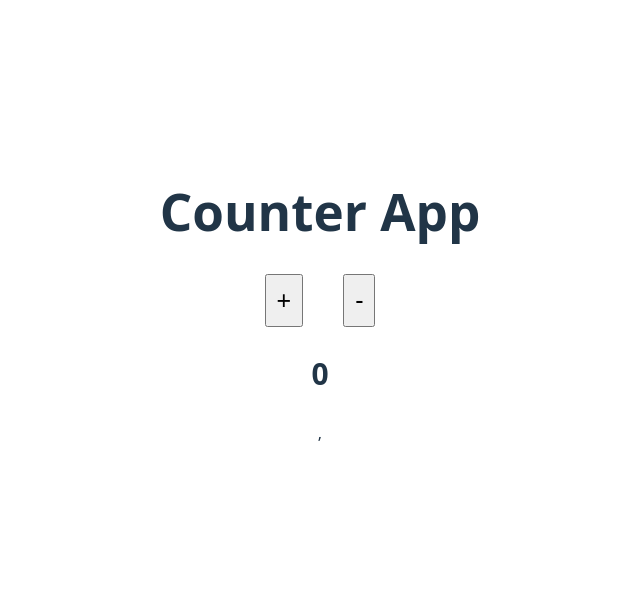
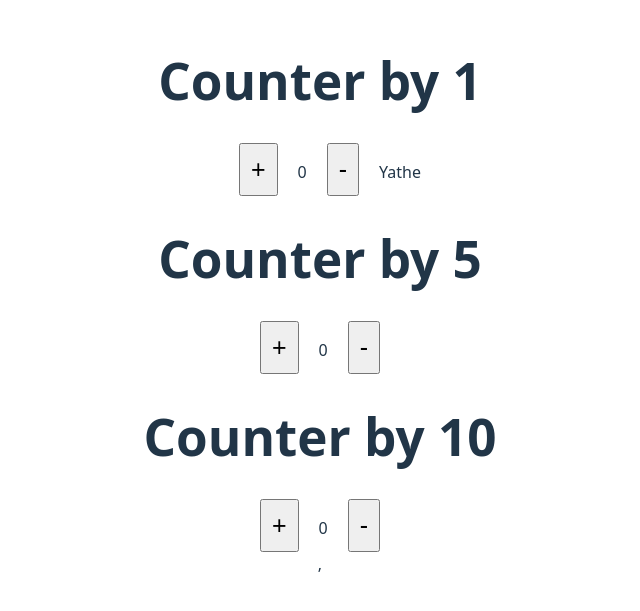
Before and after one commit to Yatheswar546/React, a React (Vite) app: page / in a window 1280 px wide. Shown: the part 103-714 px from the top of the page, without its empty margins (320-960 px from the left). Built offline with nearby package versions, Linux system fonts and the light colour scheme.

Commit message:
Props-README-updated-1

```diff
--- a/src/App.jsx
+++ b/src/App.jsx
@@ -7,13 +7,24 @@ import './App.css'
 
 // import Functional from './concepts/02. FunctioncalComponents/Functional';
 
-import Counter from './concepts/03. Hooks/Counter'
+// import Counter from './concepts/03. Hooks/Counter'
+
+import Counter from './concepts/04. Props/Counter'
 
 function App() {
 
   return (
     <>
-      <Counter />
+
+      <h1>Counter by 1</h1>
+      <Counter diff={1} name={"Yathe"} />
+
+      <h1>Counter by 5</h1>
+      <Counter diff={5} />
+
+      <h1>Counter by 10</h1>
+      <Counter diff={10} />
+
     </>
   )
 }
```
Also changed, not shown: running-notes.txt, src/concepts/04. Props/README.md (added), src/concepts/04. Props/notes.txt (deleted).
